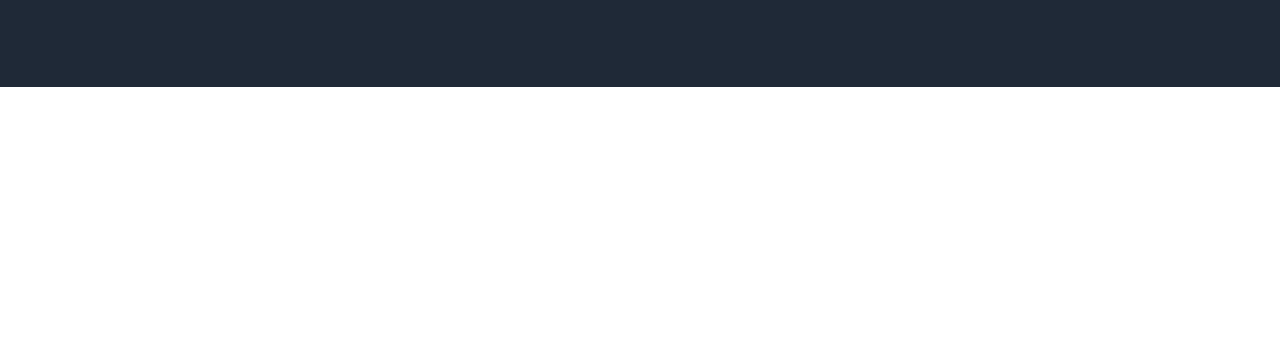
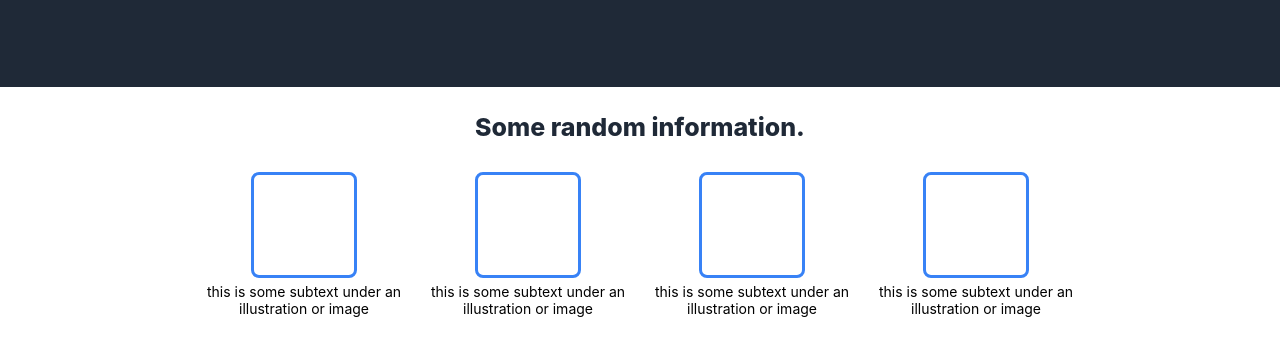
Before and after one commit to friendswithpenalties/odin-flex-project-landingpage, a plain HTML site: page index.html in a window 1280 px wide. Shown: the part 214-570 px from the top of the page. Drawn offline with Linux system fonts and the light colour scheme.

Commit message:
Added the 2nd second about Some random info and the boxes and text with it

```diff
--- a/index.html
+++ b/index.html
@@ -36,10 +36,29 @@
         </div>
     </div>
     <div class="info">
+        <div class="infoborder">
+            <div class="topinfotext">Some random information.</div>
+            <div class="infocontainer">
+                <div class="box">
+                <div class="infoimg"></div>
+                this is some subtext under an illustration or image
+                </div>
+                <div class="box">
+                <div class="infoimg"></div>
+                this is some subtext under an illustration or image
+                </div>
+                <div class="box">
+                <div class="infoimg"></div>
+                this is some subtext under an illustration or image
+                </div>
+                <div class="box">
+                <div class="infoimg"></div>
+                this is some subtext under an illustration or image
+                </div>
+            </div>
+        </div>
+    </div>
 
-
-
-    </div>
     <div class="quote">
 
 
--- a/style.css
+++ b/style.css
@@ -14,15 +14,14 @@ button {
     color: #f9faf8;
     margin: 10px 0px 10px 0px;
 }
+
 /*HEADER SECTION*/
 .header {
     background: #1F2937;
-    height: 40%;
     display: flex;
     justify-content: center;
 }
 .headerborder {
-    height: 90%;
     width: 70%;
     display: flex;
     flex-direction: column;
@@ -37,7 +36,7 @@ ul {
     justify-content: space-between;
     list-style: none;
     margin: 0px;
-    padding: 0;
+    padding: 0px;
     padding-bottom: 50px;
 }
 .logo a{
@@ -79,12 +78,42 @@ ul {
     text-align: center;
 }
 
-
-
-
-
-
 /*SOME RANDOM INFORMATION SECTION*/
+.info {
+    display: flex;
+    justify-content: center;
+}
+.infoborder{
+    display: flex;
+    flex-direction: column;
+    width: 70%;
+    padding: 0px 0px 75px 0px;
+}
+.topinfotext {
+    text-align: center;
+    font-size: 25px;
+    font-weight: 800;
+    color:#1F2937;
+    margin: 25px;
+}
+.infocontainer {
+    display: flex;
+    justify-content: center;
+}
+.box {
+    display: flex;
+    flex-direction: column;
+    align-items: center;
+    text-align: center;
+    font-size: 14px;
+}
+.infoimg {
+    border: 3px solid #3882F6;
+    border-radius: 8px;
+    width: 100px;
+    height: 100px;
+    margin: 5px;
+}
 
 /*QUOTE SECTION*/
 
```
